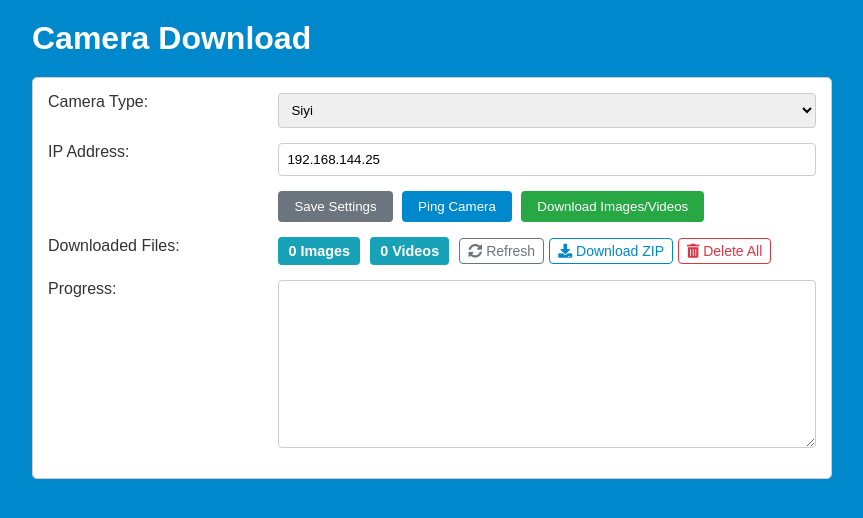
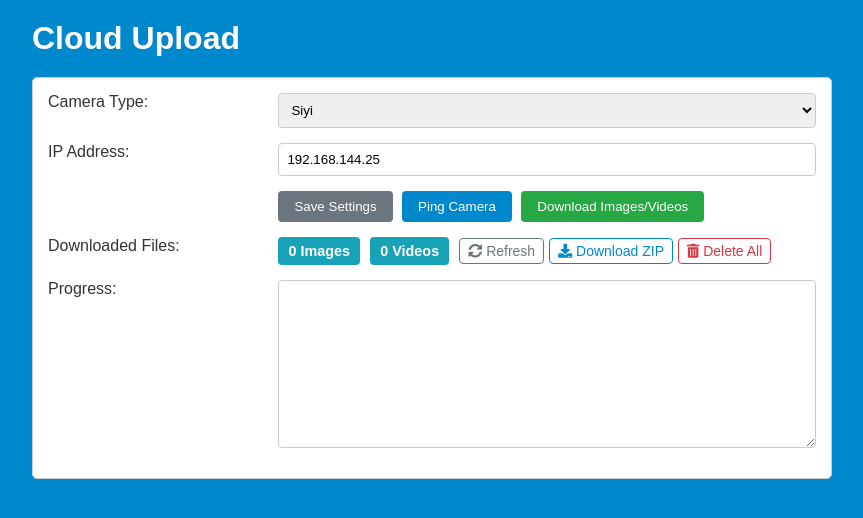
Before and after one commit to rmackay9/blueos-cloud-upload, a plain HTML site: page app/static/index.html in a window 1280 px wide. Shown: the whole page, without its empty margins (208-1071 px from the left). Drawn offline with Linux system fonts and the light colour scheme; no server answers.

Commit message:
merge with first draft

```diff
--- a/app/static/index.html
+++ b/app/static/index.html
@@ -141,7 +141,7 @@
     </head>
     <body>
         <div class="container">
-            <h1>Camera Download</h1>
+            <h1>Cloud Upload</h1>
             <div class="card">
                 <div class="card-body">
                     <div class="row mb-3">
```
